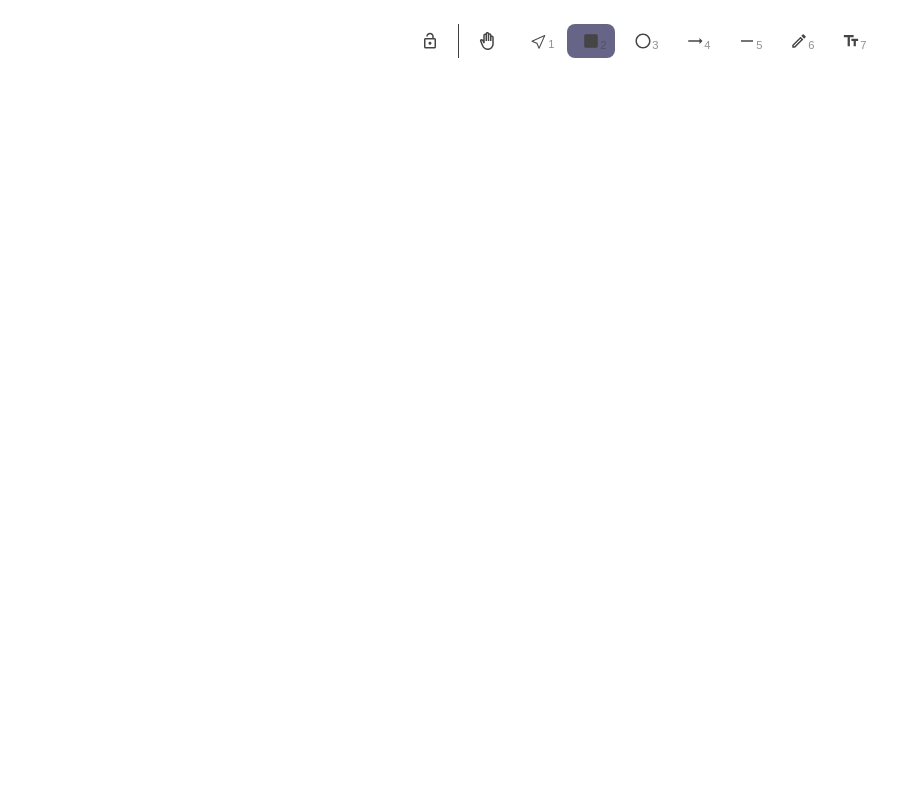
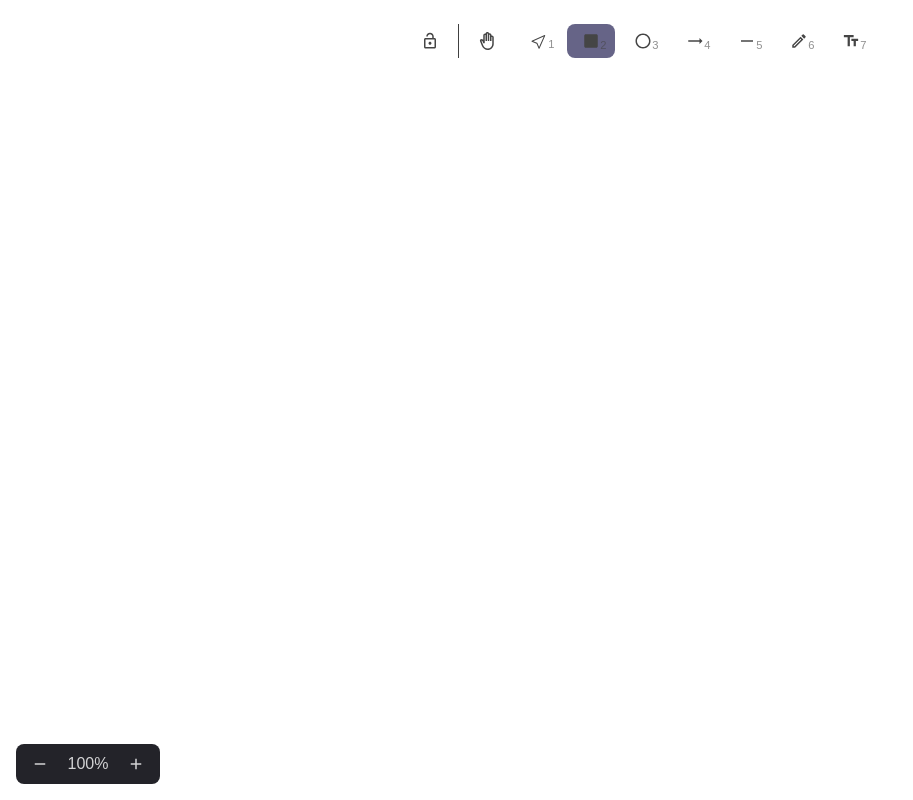
Before and after one commit to parthpatel021/CanvasCraft, a Next.js app: page / in a window 1280 px wide. Shown: the whole page, without its empty margins (0-913 px from the left). Built offline with nearby package versions, Linux system fonts and the light colour scheme.

Commit message:
Add Zoom in/out feature

```diff
--- a/app/page.js
+++ b/app/page.js
@@ -9,6 +9,7 @@ import useWindowSize from '@/hooks/useWindowSize';
 import { mouseMove, mouseDown, mouseUp } from "./handlers/mouseEventHandlers"
 
 import ToolBar from '@/components/ToolBar';
+import { DrawFooter } from '@/components/Footer';
 
 export default function Home() {
     const canvasRef = useRef();
@@ -17,14 +18,37 @@ export default function Home() {
     const { tool, setTool } = useTool();
     // FIXME: store element id and get element from that to use.
     const [ activeElement, setActiveElement ] = useState(null);
-    // Canvas
+    const [stage, setStage] = useState({
+        scale: 1,
+        x: 0,
+        y: 0,
+    })
+    // Canvas rendering
     useLayoutEffect(() => {
         const canvas = canvasRef.current;
         const ctx = canvas.getContext('2d');
+
         const roughCanvas = rough.canvas(canvas);
         ctx.clearRect(0, 0, canvas.width, canvas.height);
+
+        // Compute scale offset
+        const scale = stage.scale;
+        const scaleOffSetX = canvas.width * (scale - 1) / 2;
+        const scaleOffSetY = canvas.height * (scale - 1) / 2;
+
+        // Handling canvas scaling
+        ctx.save();
+        ctx.translate(stage.x * scale - scaleOffSetX, stage.y * scale - scaleOffSetY);
+        ctx.scale(scale,scale);
+
         elements.forEach(ele => ele.drawElement(roughCanvas));
-    }, [elements]);
+        ctx.restore();
+    }, [elements, stage]);
+
+    const handleCanvasScale = (newScale) => {
+
+        setStage(prev => ({...prev, scale: newScale/100}));
+    }
 
     const canvasProps = {
         onMouseMove: (ev) => mouseMove(ev, updateScreen, activeElement),
@@ -38,6 +62,7 @@ export default function Home() {
         <div className="h-screen dark:bg-neutral-900 bg-white flex justify-center items-center">
             <ToolBar tool={tool} setTool={setTool} />
             <canvas ref={canvasRef} {...canvasProps} />
+            <DrawFooter handleCanvasScale={handleCanvasScale} scale={stage.scale} />
         </div>
     );
 }
--- /dev/null
+++ b/components/Footer.js
@@ -0,0 +1,43 @@
+import React from 'react';
+import { ToolButton } from '@/components/ToolBar';
+import { getPannelIconsData } from '@/utils/toolbarData';
+
+export const DrawFooter = ({ handleCanvasScale, scale }) => {
+    const pannelIconsData = getPannelIconsData(scale);
+    /**
+     * factor should only contains zero value to reset zoom
+     * @param {Number} factor
+     */
+    const handlezoom = (factor) => {
+        const currentScale = scale*100;
+        handleCanvasScale( factor ? Math.round(currentScale + factor) : 100);
+    }
+
+    return (
+        <footer className='absolute text-white bottom-4 w-full px-4 flex justify-between'>
+            <div className='flex'>
+                <div className='bg-[#232329] rounded-lg flex items-center h-10'>
+
+                    <ToolButton
+                        {...pannelIconsData.zoomOut}
+                        active={false}
+                        handleClick={() => handlezoom(-10)}
+                    />
+                    <ToolButton
+                        {...pannelIconsData.zoomReset}
+                        active={false}
+                        handleClick={() => handlezoom(0)}
+                    />
+                    <ToolButton
+                        {...pannelIconsData.zoomIn}
+                        active={false}
+                        handleClick={() => handlezoom(10)}
+                    />
+                </div>
+            </div>
+            <div>
+
+            </div>
+        </footer>
+    )
+}
--- a/utils/toolbarData.js
+++ b/utils/toolbarData.js
@@ -1,3 +1,4 @@
+// Material-UI icons
 import BackHandOutlinedIcon from '@mui/icons-material/BackHandOutlined';
 import BackHandIcon from '@mui/icons-material/BackHand';
 import SquareRoundedIcon from '@mui/icons-material/SquareRounded';
@@ -9,12 +10,12 @@ import HorizontalRuleIcon from '@mui/icons-material/HorizontalRule';
 import ModeIcon from '@mui/icons-material/Mode';
 import ModeEditOutlineOutlinedIcon from '@mui/icons-material/ModeEditOutlineOutlined';
 import TextFieldsIcon from '@mui/icons-material/TextFields';
-    // import InsertPhotoOutlinedIcon from '@mui/icons-material/InsertPhotoOutlined';
-    // import InsertPhotoIcon from '@mui/icons-material/InsertPhoto';
-    // import AutoFixHighOutlinedIcon from '@mui/icons-material/AutoFixHighOutlined';
-    // import AutoFixHighIcon from '@mui/icons-material/AutoFixHigh';
 import LockOpenOutlinedIcon from '@mui/icons-material/LockOpenOutlined';
 import LockIcon from '@mui/icons-material/Lock';
+import RemoveIcon from '@mui/icons-material/Remove';
+import AddIcon from '@mui/icons-material/Add';
+
+// React icons
 import { BsCursor, BsCursorFill } from "react-icons/bs";
 
 export const toolbarData = [
@@ -81,26 +82,39 @@ export const toolbarData = [
         icon: <TextFieldsIcon sx={{ fontSize: 18 }} />,
         numShortcut: 7,
     },
-    // {
-    //     name: 'Insert Image',
-    //     slug: 'image',
-    //     cursor: 'default',
-    //     filledIcon: <InsertPhotoIcon sx={{ fontSize: 18 }} />,
-    //     icon: <InsertPhotoOutlinedIcon sx={{ fontSize: 18 }} />,
-    //     numShortcut: 8,
-    // },
-    // {
-    //     name: 'Eraser',
-    //     slug: 'eraser',
-    //     cursor: 'default',
-    //     filledIcon: <AutoFixHighIcon sx={{ fontSize: 18 }} />,
-    //     icon: <AutoFixHighOutlinedIcon sx={{ fontSize: 18 }} />,
-    //     numShortcut: 9,
-    // },
-]
+];
 
 export const lockIconData = {
     name: 'Keep selected tool active after drawing',
     filledIcon: <LockIcon sx={{ fontSize: 18 }} />,
     icon: <LockOpenOutlinedIcon sx={{ fontSize: 18 }} />,
-}
+};
+
+export const getPannelIconsData = (scale) => ({
+    zoomIn: {
+        name: 'Zoom In',
+        slug: 'zoomIn',
+        cursor: 'cursor-pointer',
+        filledIcon: <AddIcon sx={{ fontSize: 18 }} />,
+        icon: <AddIcon sx={{ fontSize: 18 }} />,
+    },
+    zoomOut: {
+        name: 'Zoom Out',
+        slug: 'zoomOut',
+        cursor: 'cursor-pointer',
+        filledIcon: <RemoveIcon sx={{ fontSize: 18 }} />,
+        icon: <RemoveIcon sx={{ fontSize: 18 }} />,
+    },
+    zoomReset: {
+        name: 'Reset Zoom',
+        slug: 'resetZoom',
+        cursor: 'cursor-pointer',
+        filledIcon: <RemoveIcon sx={{ fontSize: 18 }} />,
+        icon: <>
+            <div className='text-sm peer'>
+                {Math.round(scale*100) + '%'}
+            </div>
+        </>,
+
+    }
+});
```
